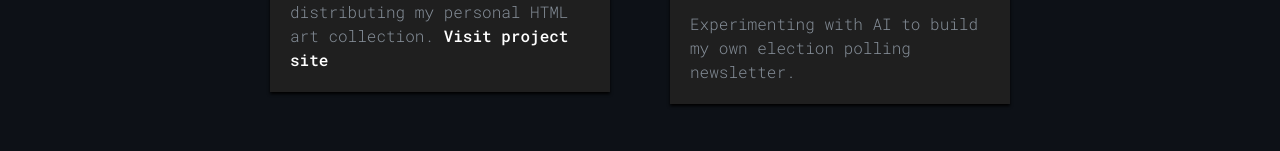
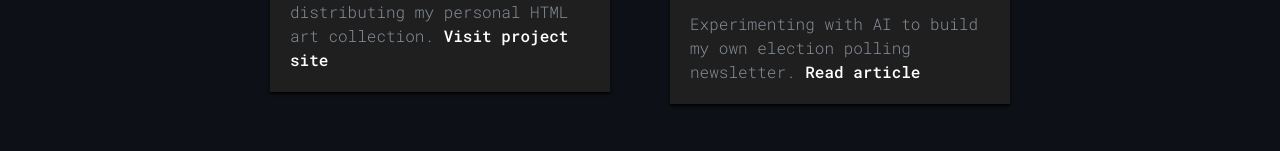
Before and after one commit to bdjang/bdjang.github.io, a React (Vite) app: page / in a window 1280 px wide. Shown: the part 1060-1211 px from the top of the page. Built offline with nearby package versions, Linux system fonts and the light colour scheme; no server answers.

Commit message:
Add article link

```diff
--- a/src/App.tsx
+++ b/src/App.tsx
@@ -76,7 +76,7 @@ export default function App() {
                         projectTitle="AI-Generated Polling Newsletter"
                         projectDescription={
                         <>
-                            Experimenting with AI to build my own election polling newsletter.
+                            Experimenting with AI to build my own election polling newsletter. <a href="https://dev.to/bdjang/using-ai-to-build-my-own-midterm-elections-newsletter-4g6a">Read article</a>
                         </>
                     } />
                 }
```
